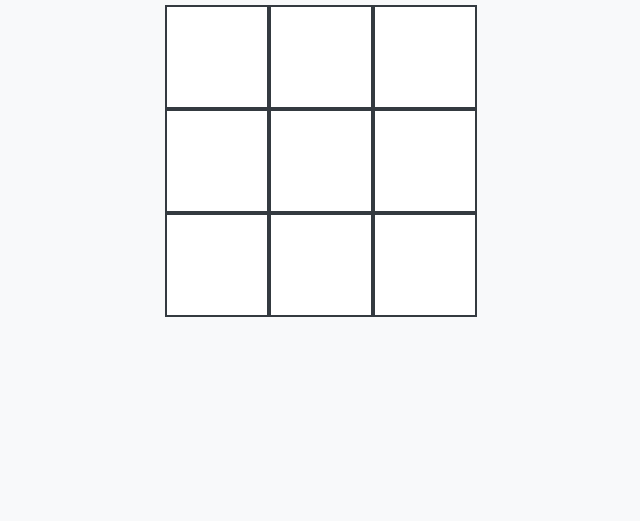
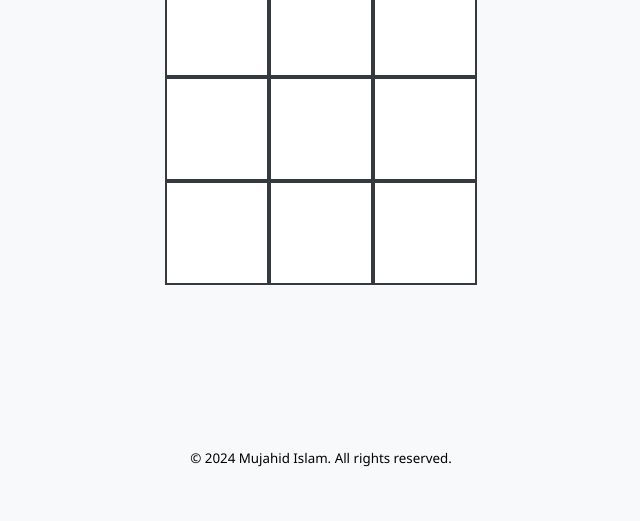
Before and after one commit to Coder-Mujahid/Tic-Tac-Toe, a plain HTML site: page index.html in a window 1280 px wide. Shown: the part 279-800 px from the top of the page, without its empty margins (319-959 px from the left). Drawn offline with Linux system fonts and the light colour scheme; some packages are replaced by stand-ins of ours; a script that the page names is missing.

Commit message:
add copy write text

```diff
--- a/index.html
+++ b/index.html
@@ -9,6 +9,7 @@
     <title>Tic Tac Toe</title>
 </head>
 <body>
+    <div class="body">
         <div class="container">
             <h1>Tic Tac Toe</h1>
             <div id="board">
@@ -29,6 +30,11 @@
                 </div>
             </div>
         </div>
+    </div>
+
+    <footer>
+        <small>&copy; 2024 Mujahid Islam. All rights reserved.</small>
+    </footer>
     <script src="app.js"></script>
 </body>
 </html>
--- a/style.css
+++ b/style.css
@@ -1,13 +1,19 @@
-body {
+body{
     font-family: 'Segoe UI', Tahoma, Geneva, Verdana, sans-serif;
     background-color: #f8f9fa;
+}
+.body {
     display: flex;
     justify-content: center;
     align-items: center;
-    height: 100vh;
+    height: 90vh;
     margin: 0;
 }
-
+footer{
+    display: flex;
+    align-items: center;
+    justify-content: center;
+}
 .container {
     text-align: center;
 }
```
Lines whose indentation alone changed are shown as unchanged.
